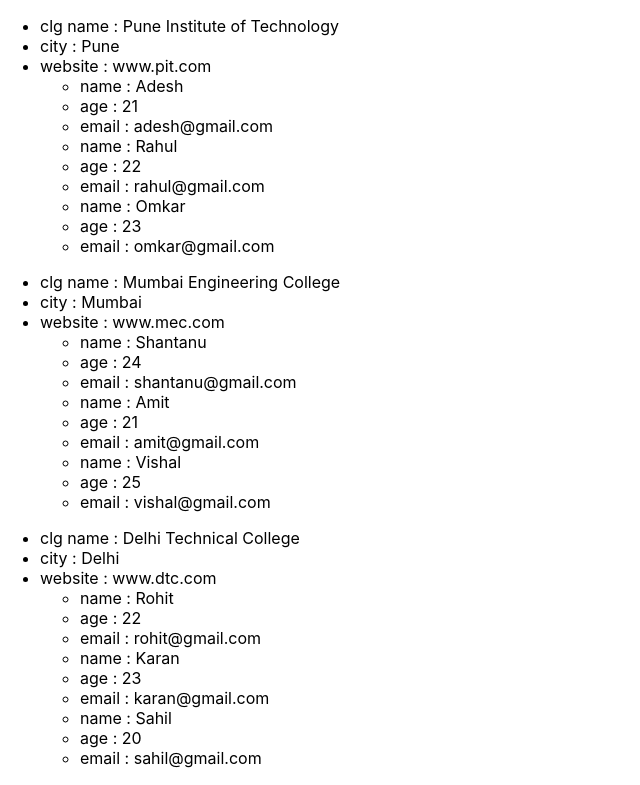
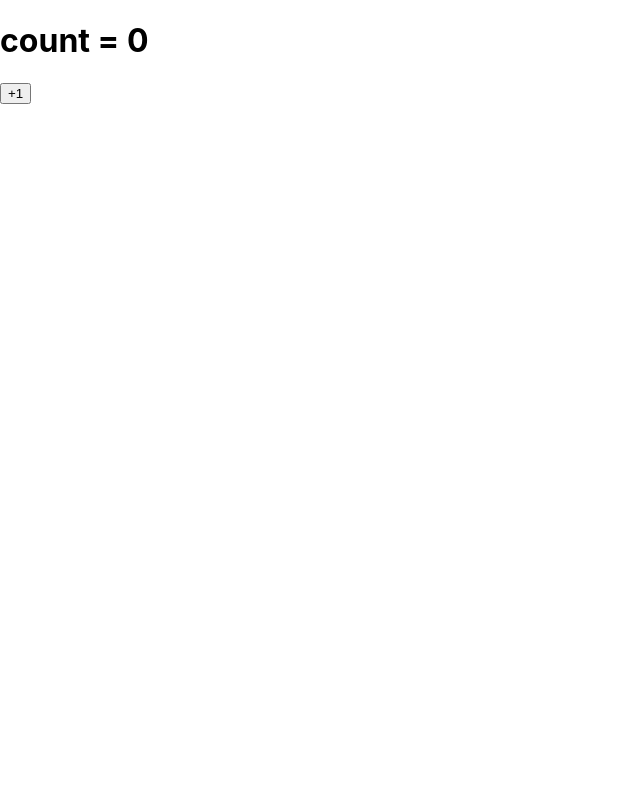
Before and after one commit to adeshkaygude/react_project, a React (Create React App) app in the folder first-app/: page / in a window 1280 px wide. Shown: the top 785 px of the page, without its empty margins (0-640 px from the left). Built offline with nearby package versions, Linux system fonts and the light colour scheme.

Commit message:
Add UseEffect hook practice component

```diff
--- a/first-app/src/App.js
+++ b/first-app/src/App.js
@@ -13,6 +13,7 @@ import UserTable from "./componant/handle_radio_dropdown/UserTable";
 import ImagesViwer from "./componant/images_viwer/ImagesViwer";
 import ProductApp from "./componant/lifting-up-product/ProductApp";
 import NestedLoop from "./componant/nested_looping/NestedLoop";
+import UseEffect from "./componant/nested_looping/UseEffect";
 import ArrayState from "./componant/object_state/ArrayState";
 import ObjectState from "./componant/object_state/ObjectState";
 
@@ -54,7 +55,8 @@ function App() {
       {/* <UserTable /> */}
       {/* <ReuseComponent /> */}
       {/* <ClockApp /> */}
-      <NestedLoop />
+      {/* <NestedLoop /> */}
+      <UseEffect />
     </div>
   );
 }
--- /dev/null
+++ b/first-app/src/componant/nested_looping/UseEffect.js
@@ -0,0 +1,29 @@
+import { useEffect, useState } from "react";
+
+const UseEffect = () => {
+  const [count, setcount] = useState(0);
+
+  // Button click function
+  const updateCount = () => {
+    setcount(count + 1);
+  };
+
+  // useEffect runs when count changes
+  useEffect(() => {
+    functionCall();
+  }, [count]);
+
+  // Normal function
+  function functionCall() {
+    console.log(count);
+  }
+
+  return (
+    <div>
+      <h1>count = {count}</h1>
+      <button onClick={updateCount}>+1</button>
+    </div>
+  );
+};
+
+export default UseEffect;
```
